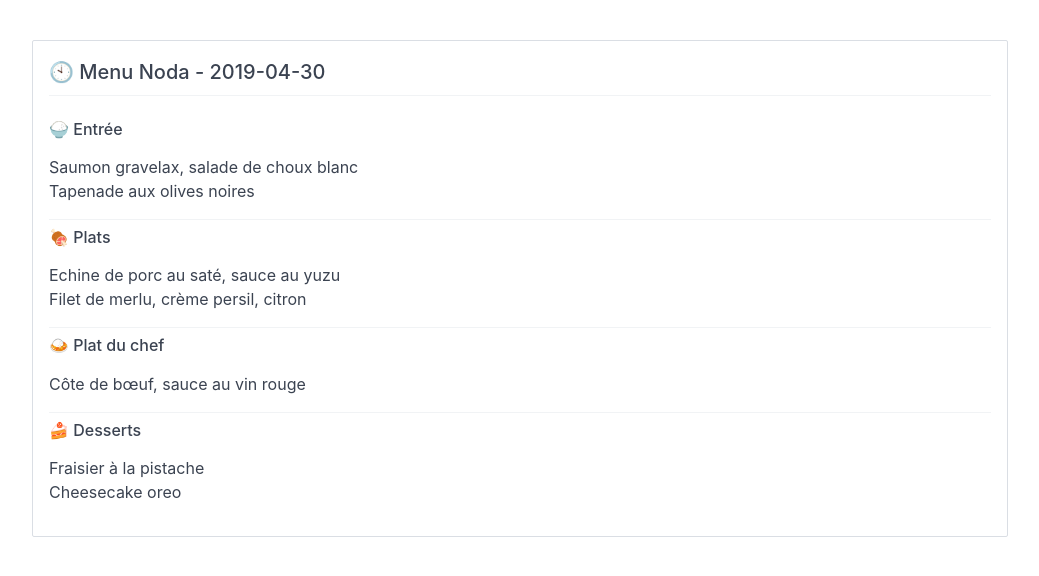
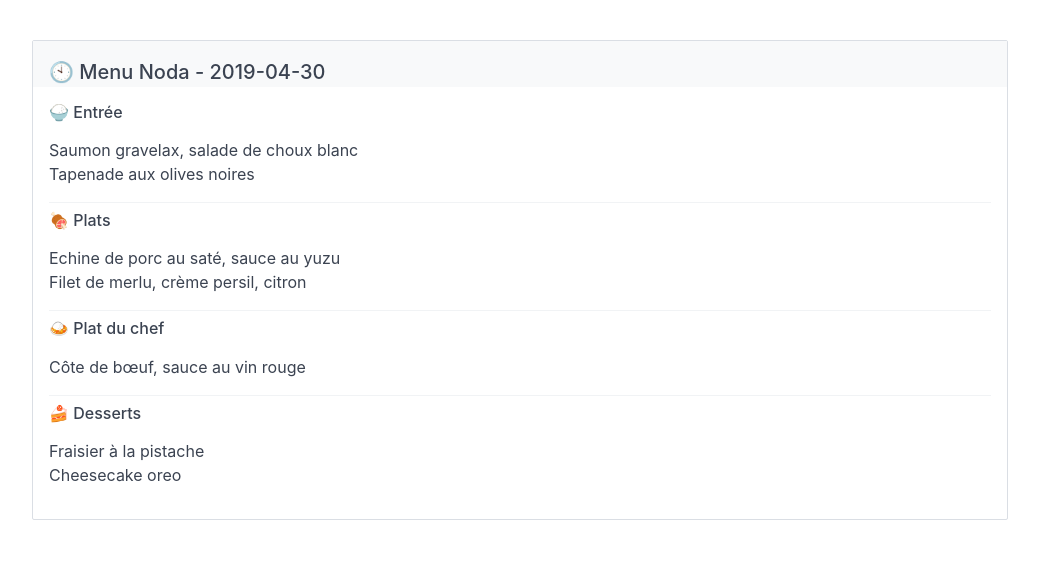
Before and after one commit to disklosr/noda-ui, a React (Create React App) app: page / in a window 1280 px wide. Shown: the top 576 px of the page, without its empty margins (120-1159 px from the left). Built offline with nearby package versions, Linux system fonts and the light colour scheme.

Commit message:
minor update

```diff
--- a/src/App.js
+++ b/src/App.js
@@ -9,9 +9,8 @@
       <div className="columns">
         <div className="col-12">
           <div class="card">
-            <div class="card-header">
+            <div class="card-header" style={{ backgroundColor: "#f8f9fa" }}>
               <div class="card-title h5"> 🕙 Menu Noda - 2019-04-30</div>
-              <div class="divider"></div>
             </div>
             <div class="card-body">
               <div>
```
